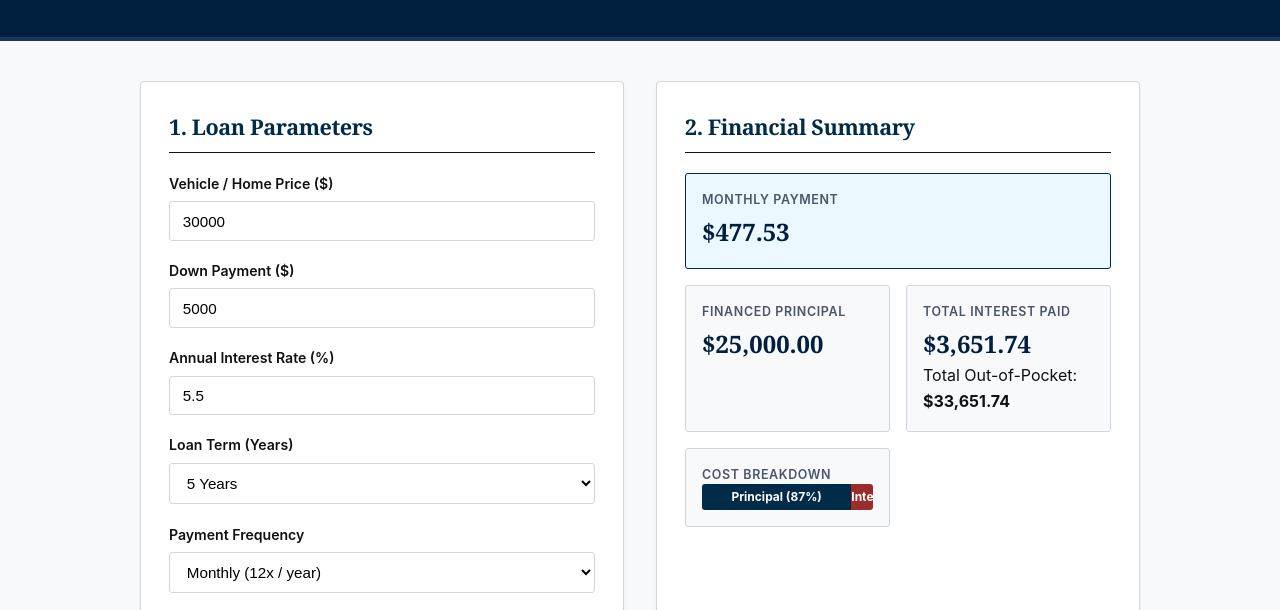
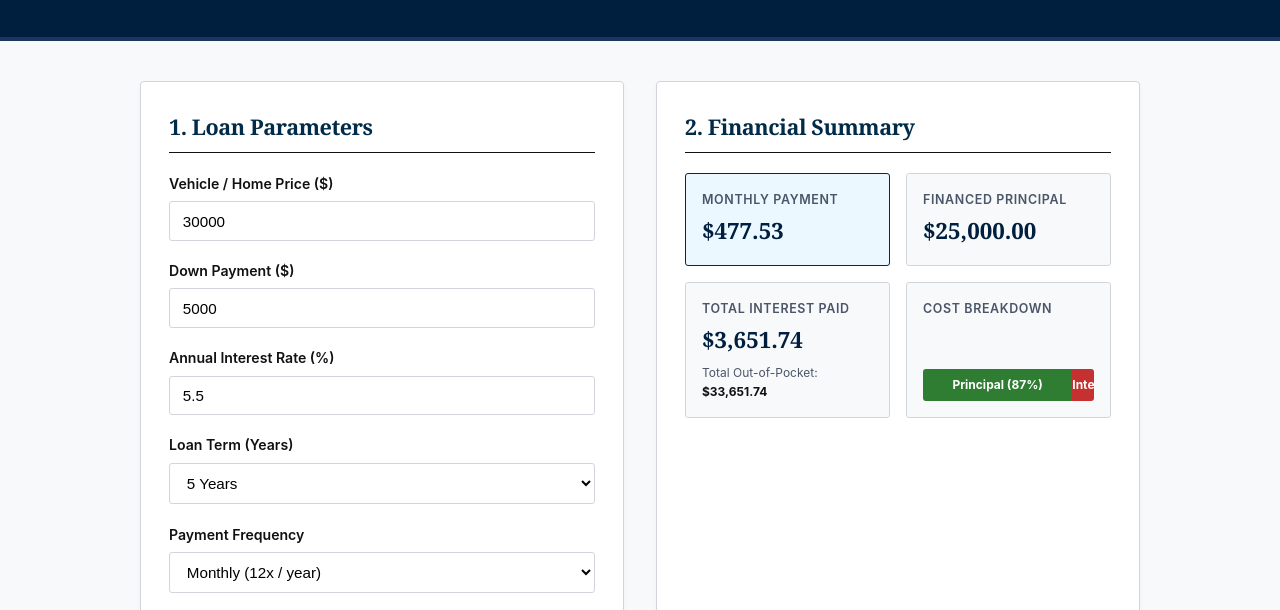
Before and after one commit to llm1457-rgb/mgis130-LaDreamMallory-loan-calculator-, a plain HTML site: page index.html in a window 1280 px wide. Shown: the part 162-772 px from the top of the page. Drawn offline with Linux system fonts and the light colour scheme.

Commit message:
Update style.css

```diff
--- a/style.css
+++ b/style.css
@@ -154,7 +154,7 @@
   background-color: #F1F5F9;
 }
 
-/* Financial Results Grid */
+/* Financial Results 2x2 Grid */
 .metrics-grid {
   display: grid;
   grid-template-columns: 1fr 1fr;
@@ -168,10 +168,10 @@
   border: 1px solid var(--border-color);
   display: flex;
   flex-direction: column;
+  justify-content: space-between;
 }
 
 .metric-box.highlight {
-  grid-column: span 2;
   background: var(--navy-light);
   border-color: var(--navy-primary);
 }
@@ -185,40 +185,42 @@
 }
 
 .metric-value {
-  font-size: 1.5rem;
+  font-size: 1.4rem;
   font-weight: bold;
   font-family: var(--font-serif);
   color: var(--navy-dark);
   margin-top: 0.2rem;
 }
 
-/* Visual Bar */
-.breakdown-container {
-  margin-top: 1.5rem;
+.metric-sublabel {
+  font-size: 0.75rem;
+  color: var(--text-muted);
+  margin-top: 0.3rem;
 }
 
-.breakdown-container h3 {
-  font-size: 0.95rem;
-  margin-bottom: 0.6rem;
-  color: var(--navy-primary);
+.metric-sublabel strong {
+  color: var(--text-dark);
 }
 
+/* Visual Bar (Inside Box 4) */
 .progress-bar-wrapper {
   display: flex;
-  height: 26px;
+  height: 32px;
   border-radius: 3px;
   overflow: hidden;
   font-size: 0.75rem;
   color: white;
   text-align: center;
-  line-height: 26px;
+  line-height: 32px;
   font-weight: bold;
+  margin-top: 0.5rem;
 }
 
-.principal-color { background-color: var(--navy-primary); }
-.interest-color { background-color: #9B2C2C; }
+/* Green for Principal, Red for Interest */
+.principal-color { background-color: #2E7D32; }
+.interest-color { background-color: #C53030; }
 
-/* Table */
+/* Table Section */
 .amortization-section {
   margin-bottom: 3rem;
 }
@@ -288,7 +290,4 @@
   .metrics-grid {
     grid-template-columns: 1fr;
   }
-  .metric-box.highlight {
-    grid-column: span 1;
-  }
 }
```
